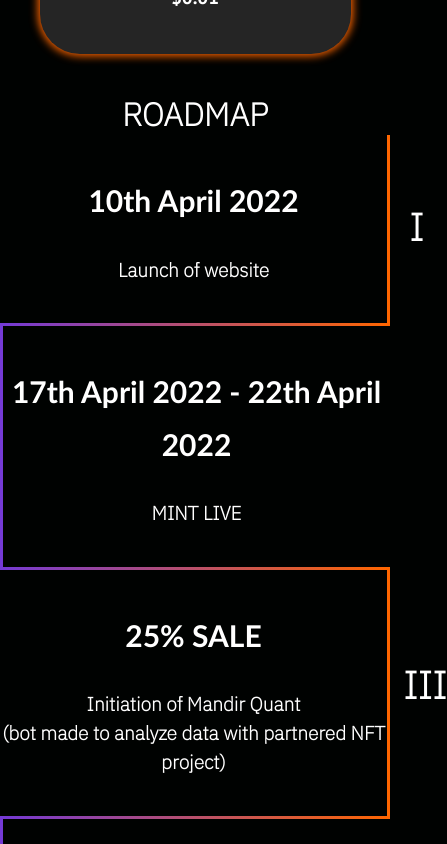
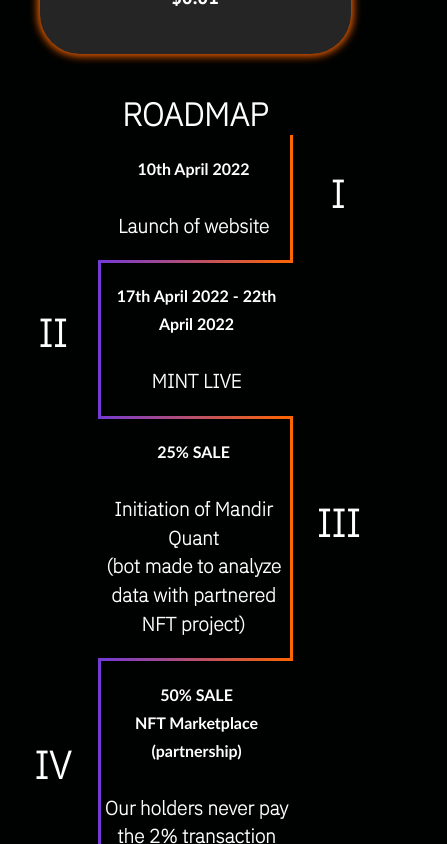
Before and after one commit to ApeLabsNFT/Jai-Shri-Ram, a React (Create React App) app: page /home in a window 390 px wide. Shown: the part 1660-2504 px from the top of the page, 447 px wide, since content can reach past the window. Built offline with nearby package versions, Linux system fonts and the light colour scheme; the HTML template or start-up script is replaced by a standard one; a web font is replaced by a local one.

Commit message:
Update timeline2.css

```diff
--- a/src/components/timeline2.css
+++ b/src/components/timeline2.css
@@ -5,39 +5,14 @@
     font-family: 'IBM Plex Sans', sans-serif;
     text-align: center;
 }
-@media screen and (max-width: 420px) {
-	.newtime {
-		font-family: 'IBM Plex Sans', sans-serif;
-		 text-align: center;
-		 font-size: 1.2em;
-		 line-height: 1.5em;
-		 border-top: 3px solid;
-		 border-image: linear-gradient(to right, #743ad5 0%, #ff6600 100%);
-		 border-image-slice: 1;
-		 border-width: 3px;
-		 padding-top: 10%;
-		 padding-bottom: 10%;
-		 counter-increment: section;
-		 position: relative;
-		 color: #ffffff;
-		 font-weight:bolder;
-
-	}
-	.timeline-res{
-		max-width: 100% !important;
-	}
-}
- /* main {
 
 
-} */
+ main {
+	 min-width: 20%;
+	 max-width: 40%;
+	 margin: auto;
+	 overflow-x: none;
 
-
-.timeline-res{
-	min-width: 30%;
-	max-width: 40%;
-	margin: auto;
-	overflow-x: none;
 }
 
 .roadhead{
@@ -106,3 +81,54 @@
 	 border-bottom-right-radius: 0;
 	 border-bottom-left-radius: 0;
 }
+@media screen and (max-width: 500px) and (min-width: 300px)  {
+	main {
+		min-width: 10%;
+		max-width: 50%;
+		margin: auto;
+		overflow-x: none;
+
+   }
+
+   .roadhead{
+
+	   color: white;
+	   font-size: 1rem;
+	   text-align: center;
+	   font-family: 'Gill Sans', 'Gill Sans MT', Calibri, 'Trebuchet MS', sans-serif;
+   }
+	.newtime {
+	   font-family: 'IBM Plex Sans', sans-serif;
+		text-align: center;
+		font-size: 1.2em;
+		line-height: 1.5em;
+		border-top: 3px solid;
+		border-image: linear-gradient(to right, #743ad5 0%, #ff6600 100%);
+		border-image-slice: 1;
+		border-width: 3px;
+		padding-top: 10%;
+		padding-bottom: 10%;
+		counter-increment: section;
+		position: relative;
+		color: #ffffff;
+		font-weight:bolder;
+
+   }
+   .newtime:nth-child(odd) {
+	border-right: 3px solid;
+
+}
+.newtime:nth-child(odd):before {
+	right: -40%;
+	top: 40%;
+}
+.newtime:nth-child(even) {
+	border-left: 3px solid;
+
+}
+.newtime:nth-child(even):before {
+	left: -40%;
+	top: 40%;
+
+}
+}
```
